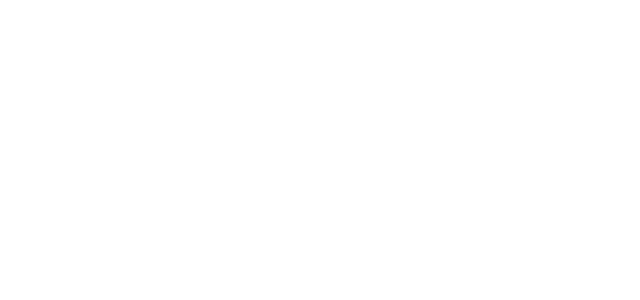
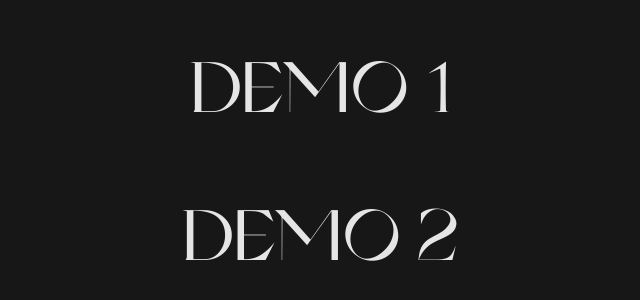
Before and after one commit to to-fuu/Frontend-Demos, a Next.js app: page / in a window 1280 px wide. Shown: the part 236-536 px from the top of the page, without its empty margins (321-961 px from the left). Built offline with nearby package versions, Linux system fonts and the light colour scheme.

Commit message:
home page

```diff
--- a/next.config.js
+++ b/next.config.js
@@ -1,15 +1,15 @@
 /** @type {import('next').NextConfig} */
 const nextConfig = {
   reactStrictMode: true,
-  async redirects() {
-    return [
-      {
-        source: '/',
-        destination: '/demo1',
-        permanent: false,
-      },
-    ]
-  },
+  // async redirects() {
+  //   return [
+  //     {
+  //       source: '/',
+  //       destination: '/demo1',
+  //       permanent: false,
+  //     },
+  //   ]
+  // },
 }
 
 module.exports = nextConfig
--- a/src/pages/index.tsx
+++ b/src/pages/index.tsx
@@ -1,6 +1,18 @@
+import Link from "next/link"
 
 
 export default function Home() {
 
-  return <></>
+  return <main className="grid min-h-screen font-bold uppercase bg-neutral-900 text-neutral-200 font-Demo1 place-items-center" >
+
+    <ul className="flex flex-col items-center justify-center h-full gap-10 text-[min(7vw,72px)]">
+      <li>
+        <Link href={'/demo1'}><a className="hover:underline underline-offset-8 hover:text-[#e1ff00]">Demo 1</a></Link>
+      </li>
+      <li>
+        <Link href={'/demo2'}><a className="hover:underline underline-offset-8 hover:text-[#db5d4f]">Demo 2</a></Link>
+      </li>
+    </ul>
+
+  </main >
 }
```
